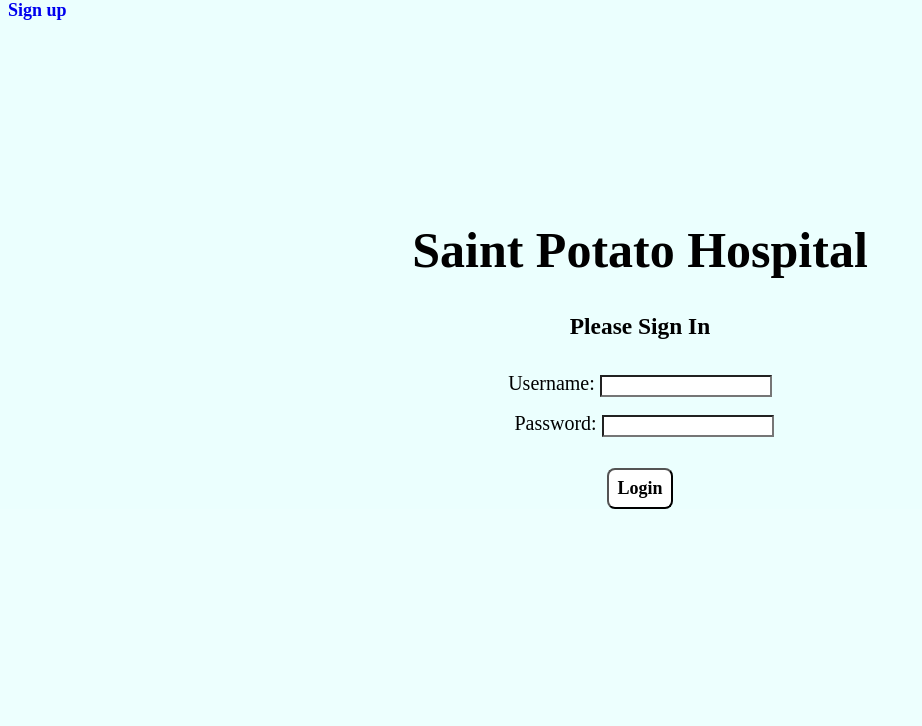
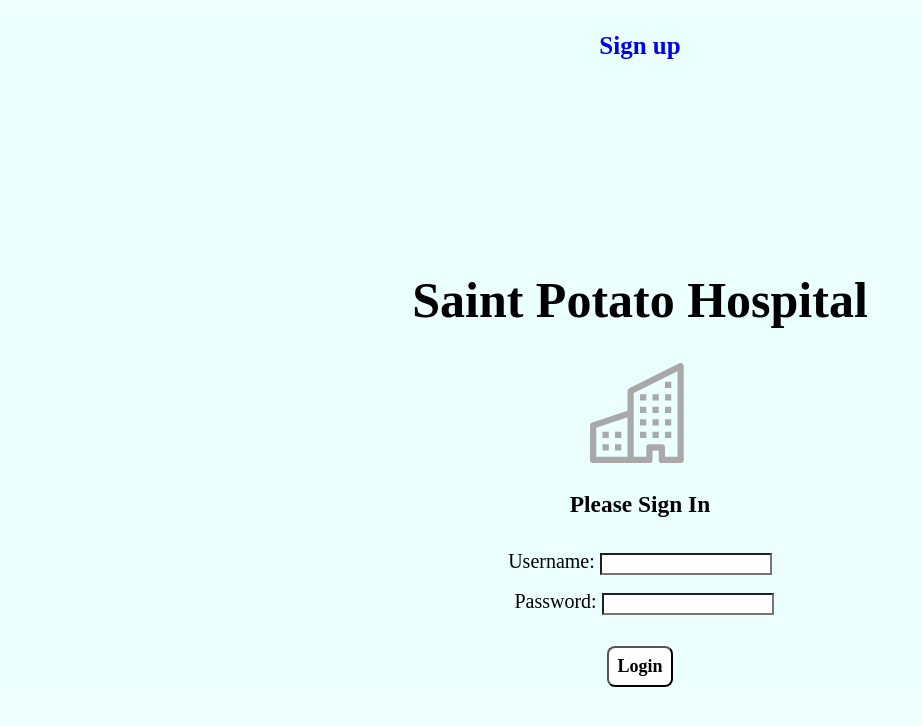
Before and after one commit to schoi0115/project-n, a React (Create React App) app in the folder phase-4-client/: page / in a window 1280 px wide. Shown: the top 726 px of the page, without its empty margins (0-922 px from the left). Built offline with nearby package versions, Linux system fonts and the light colour scheme; no server answers.

Commit message:
save before drop db

```diff
--- a/phase-4-client/src/App.css
+++ b/phase-4-client/src/App.css
@@ -2,6 +2,9 @@
   background-color: rgba(235, 255, 254, 0.884);
   font-family: Comfortaa;
 }
+
+@import url("https://fonts.googleapis.com/css2?family=Comfortaa:wght@300&display=swap");
+
 
 .note {
   border: 2px solid red;
@@ -22,6 +25,7 @@
   width: 100px;
   height: 30px;
   box-shadow: 0 4px 8px 0 rgba(0, 0, 0, 0.2);
+  margin-top: 10px;
 }
 
 .navBar {
@@ -31,6 +35,10 @@
   padding: 20px;
   font-weight: 900;
   font-size: 25px;
+}
+
+.navBar :hover{
+  color: darkgrey;
 }
 
 .loginContainer .appName {
@@ -68,6 +76,12 @@ input {
   margin-top: 50px;
 }
 
+.lettering {
+  color: rgb(102, 102, 102);
+
+  text-shadow: 2px 2px rgb(219, 219, 219);
+}
+
 .cardContainer {
   display: flex;
   justify-content: center;
@@ -81,7 +95,17 @@ input {
   width: 500px;
   margin: 1em;
   line-height: 1.2;
+  border-radius: 15px;
+  box-shadow: 0 8px 16px 0 rgba(0,0,0,0.2);
 }
+
+.cardContainer :hover{
+  transform: translateY(-2px);
+  box-shadow: 0 8px 16px 0 rgba(0,0,0,0.2);
+  border-radius: 15px;
+  cursor: pointer;
+}
+
 .patientForm {
   display: flex;
   justify-content: center;
@@ -131,4 +155,64 @@ input {
 }
 
 
-@import url("https://fonts.googleapis.com/css2?family=Comfortaa:wght@300&display=swap");
+.signup {
+  text-align: center;
+  margin-top: 20px;
+  font-size: 25px;
+  line-height: 35px;
+
+  display: flex;
+  justify-content: center;
+  align-items: center;
+  flex-wrap: wrap;
+  flex-direction: column;
+
+}
+.signup input{
+  vertical-align: middle;
+  margin: 5px 10px 5px 0;
+  padding: 10px;
+  background-color: #fff;
+  border: 1px solid #ddd;
+  width: 300px;
+  border-color: black;
+  border-radius: 4px;
+
+
+}
+
+.signup input:hover {
+
+  border-color: blue;
+}
+
+.signup label{
+  text-align: center;
+  margin: 5px 10px 5px 0;
+
+  display: block;
+  position: relative
+}
+
+.signup button {
+  padding: 10px 20px;
+  background-color: dodgerblue;
+  border: 1px solid #ddd;
+  color: white;
+  border-radius: 5px;
+  margin-top: 50px;
+
+}
+
+.signup button:hover {
+  background-color: royalblue;
+}
+
+.signupNav{
+  text-align: center;
+  margin-top: 20px;
+  font-size: 25px;
+}
+.signupNav :hover{
+  color: darkgrey;
+}
--- a/phase-4-client/src/components/Home.js
+++ b/phase-4-client/src/components/Home.js
@@ -11,7 +11,7 @@ function Home({ setErrors, user, setUser, getTheData, patient, setPatient }) {
   } else {
     return (
       <div className="welcome">
-        <h1> Welcome Nurse {user.first_name}!</h1>
+        <h1 className="lettering"> Welcome Nurse {user.first_name}!</h1>
         <h2>Your total assessment capacity: {user.capacity}</h2>
         <h2 style={{ marginBottom: "100px" }}>
           Your current total patient's assessment difficulty is {user.total_cap}
--- a/phase-4-client/src/components/Login.js
+++ b/phase-4-client/src/components/Login.js
@@ -20,20 +20,37 @@ function Login({ setUser, getTheData }) {
         getTheData();
       } else {
         r.json().then((data) => window.alert(data.error));
-        // window.alert("Your ID/Password is invalid");
       }
     });
   }
 
   return (
     <div>
-      <nav>
+      <nav className="signupNav">
         <NavLink className="signup" to="/signup">
           Sign up
         </NavLink>
       </nav>
       <div className="loginContainer">
         <h1 className="appName">Saint Potato Hospital</h1>
+
+        <svg
+          className="building"
+          xmlns="http://www.w3.org/2000/svg"
+          color="darkgrey"
+          width="100"
+          height="100"
+          fill="currentColor"
+          class="bi bi-building"
+          viewBox="0 0 16 16"
+        >
+          <path
+            fill-rule="evenodd"
+            d="M14.763.075A.5.5 0 0 1 15 .5v15a.5.5 0 0 1-.5.5h-3a.5.5 0 0 1-.5-.5V14h-1v1.5a.5.5 0 0 1-.5.5h-9a.5.5 0 0 1-.5-.5V10a.5.5 0 0 1 .342-.474L6 7.64V4.5a.5.5 0 0 1 .276-.447l8-4a.5.5 0 0 1 .487.022zM6 8.694 1 10.36V15h5V8.694zM7 15h2v-1.5a.5.5 0 0 1 .5-.5h2a.5.5 0 0 1 .5.5V15h2V1.309l-7 3.5V15z"
+          />
+          <path d="M2 11h1v1H2v-1zm2 0h1v1H4v-1zm-2 2h1v1H2v-1zm2 0h1v1H4v-1zm4-4h1v1H8V9zm2 0h1v1h-1V9zm-2 2h1v1H8v-1zm2 0h1v1h-1v-1zm2-2h1v1h-1V9zm0 2h1v1h-1v-1zM8 7h1v1H8V7zm2 0h1v1h-1V7zm2 0h1v1h-1V7zM8 5h1v1H8V5zm2 0h1v1h-1V5zm2 0h1v1h-1V5zm0-2h1v1h-1V3z" />
+        </svg>
+
         <div className="box">
           <form onSubmit={(e) => handleSubmit(e)}>
             <h3>Please Sign In</h3>
--- a/phase-4-client/src/components/SignUpForm.js
+++ b/phase-4-client/src/components/SignUpForm.js
@@ -40,14 +40,14 @@ function SignUp({ setUser }) {
   }
 
   return (
-    <div>
-      <nav>
-        <NavLink to="/">Log In</NavLink>
+    <div className="signup">
+      <nav className="signupNav" style={{marginBottom: "50px"}}>
+        <NavLink to="/" style={{textDecoration:"none"}}>Log In</NavLink>
       </nav>
       {errors.length > 0 && (
         <div style={{ color: "red" }}>
           {errors.map((error) => (
-            <p key={error}>{error}</p>
+            <p key={error} style={{margin: "5px"}}>{error}</p>
           ))}
         </div>
       )}
--- a/phase-4-client/src/contents/PatientCard.js
+++ b/phase-4-client/src/contents/PatientCard.js
@@ -56,7 +56,7 @@ function PatientCard({
         <BiNotepad size={40}/>
       </Link>
 
-      <button onClick={handleRemove} style={{border: "none"}}><text style={{fontSize: "30px", marginBottom: "100px"}}>-</text><GoTrashcan size={40}/></button>
+      <button onClick={handleRemove} style={{border: "none"}}><text style={{fontSize: "30px", marginBottom: "100px"}}>-</text><GoTrashcan size={40} color="darkred"/></button>
     </div>
   );
 }
```
